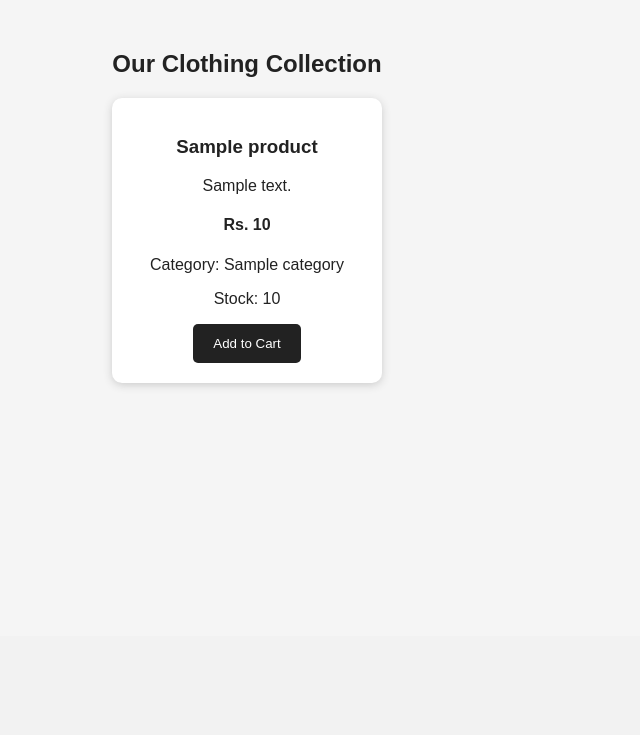
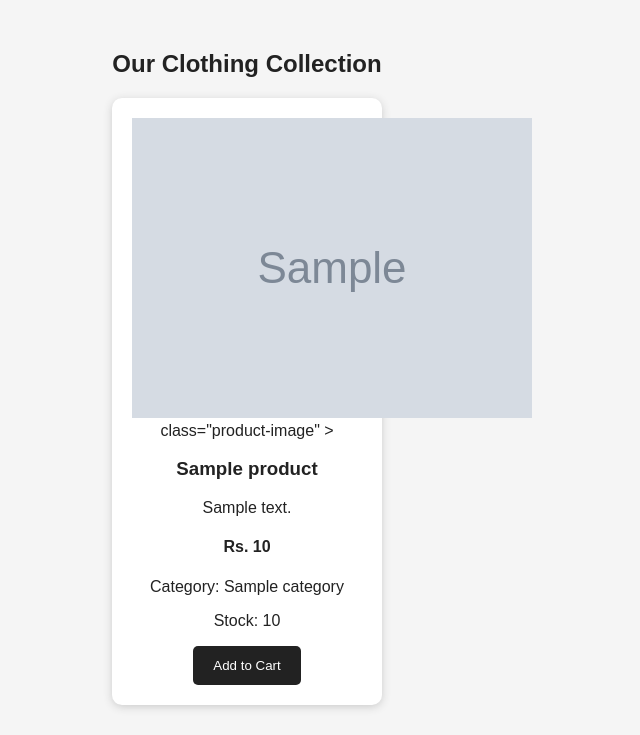
Before and after one commit to kavinadee2/StyleStore, a Flask app: template templates/index.html in a window 1280 px wide. Shown: the part 164-899 px from the top of the page, without its empty margins (393-1033 px from the left). Before the commit the page ends 551 px from the top, so only its background shows below. Run offline with Flask 3, Linux system fonts and the light colour scheme; the template is opened without the code that fills it: most values are stand-ins (such as "Sample title", 1, 10 or a date in 2020); grey boxes marked "Sample" are stand-in pictures.

Commit message:
Add card for images

```diff
--- a/static/style.css
+++ b/static/style.css
@@ -45,3 +45,11 @@ button {
 button:hover {
     background-color: #555;
 }
+
+.product-image {
+    width: 100%;
+    height: 250px;
+    object-fit: cover;
+    border-radius: 8px;
+    margin-bottom: 15px;
+}
--- a/templates/index.html
+++ b/templates/index.html
@@ -23,6 +23,13 @@
             {% for product in products %}
 
             <div class="product-card">
+
+    <img
+        src="{{ url_for('static', filename='images/' + product.image_url) }}"
+     alt="{{ product.name }}">
+        class="product-image"
+    >
+
     <h3>{{ product.name }}</h3>
 
     <p>{{ product.description }}</p>
@@ -34,6 +41,7 @@
     <p>Stock: {{ product.stock }}</p>
 
     <button>Add to Cart</button>
+
 </div>
 
             {% endfor %}
```
Lines whose indentation alone changed are shown as unchanged.
